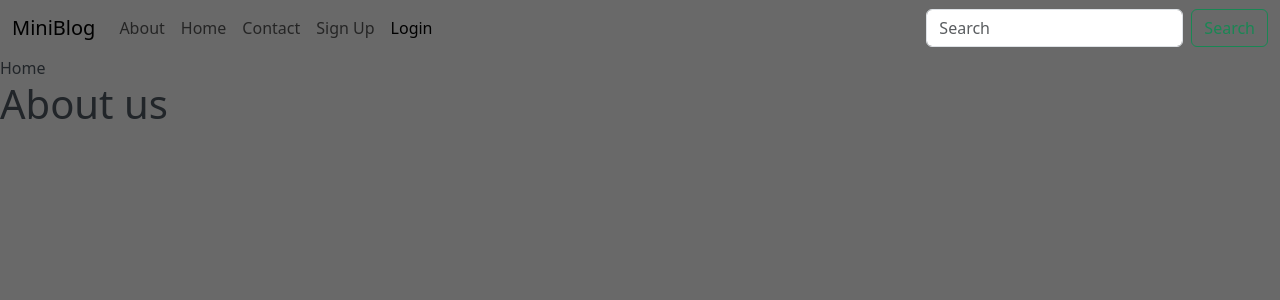
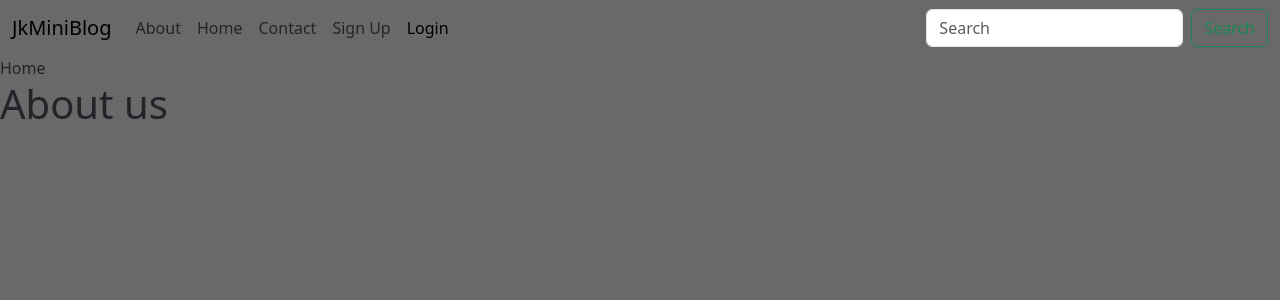
Before and after one commit to iamjkr/mini_blog, a Django app: page /about/ in a window 1280 px wide. Shown: the top 300 px of the page. Run offline with Django 4.2, Linux system fonts and the light colour scheme.

Commit message:
Update base.html

```diff
--- a/templates/base.html
+++ b/templates/base.html
@@ -11,7 +11,7 @@
   <body>
   <nav class="navbar navbar-expand-lg bg-body-tertiar ">
   <div class="container-fluid">
-    <a class="navbar-brand" href="{% url 'home' %}">MiniBlog</a>
+    <a class="navbar-brand" href="{% url 'home' %}">JkMiniBlog</a>
     <button class="navbar-toggler" type="button" data-bs-toggle="collapse" data-bs-target="#navbarSupportedContent" aria-controls="navbarSupportedContent" aria-expanded="false" aria-label="Toggle navigation">
       <span class="navbar-toggler-icon"></span>
     </button>
```
